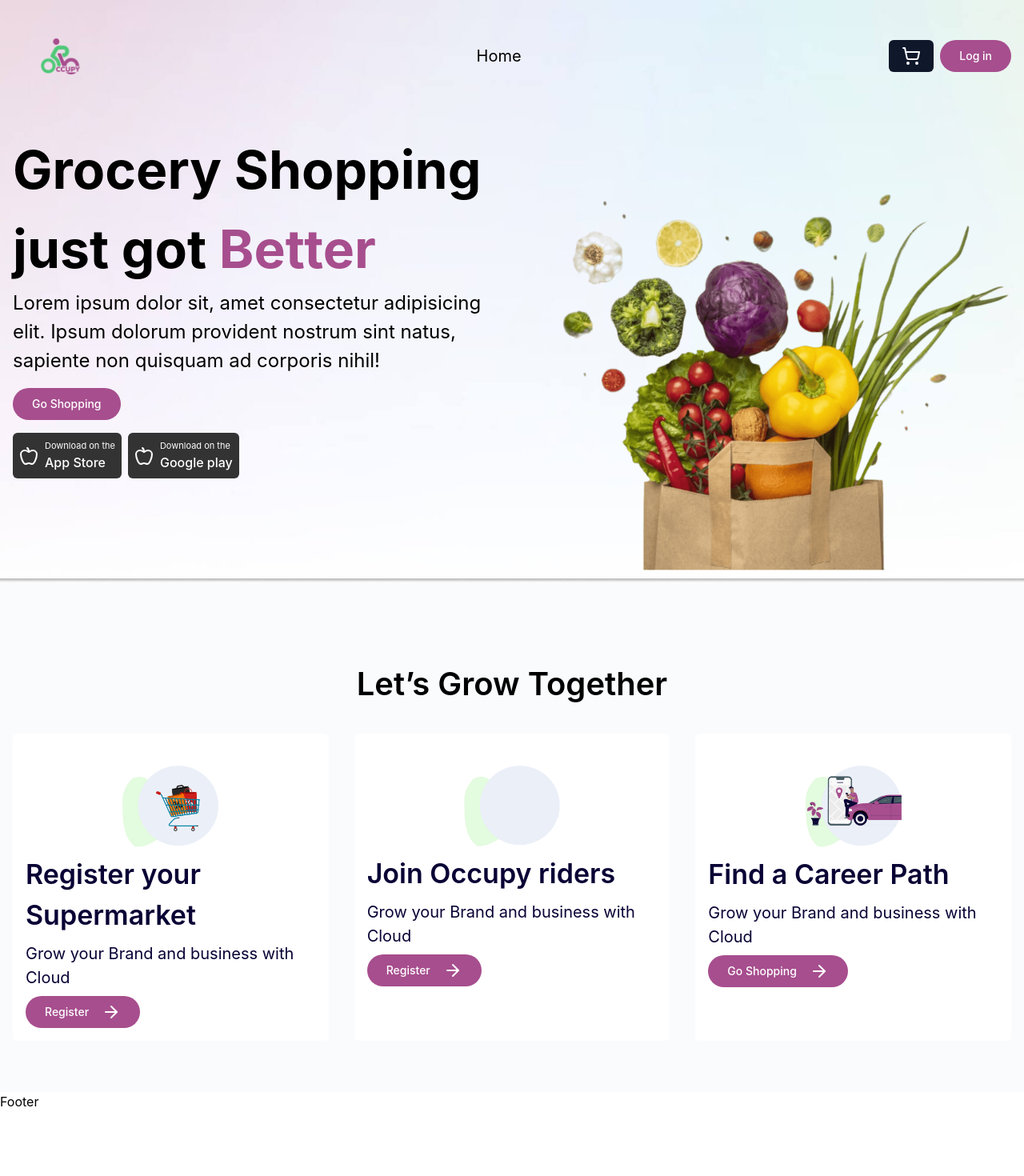
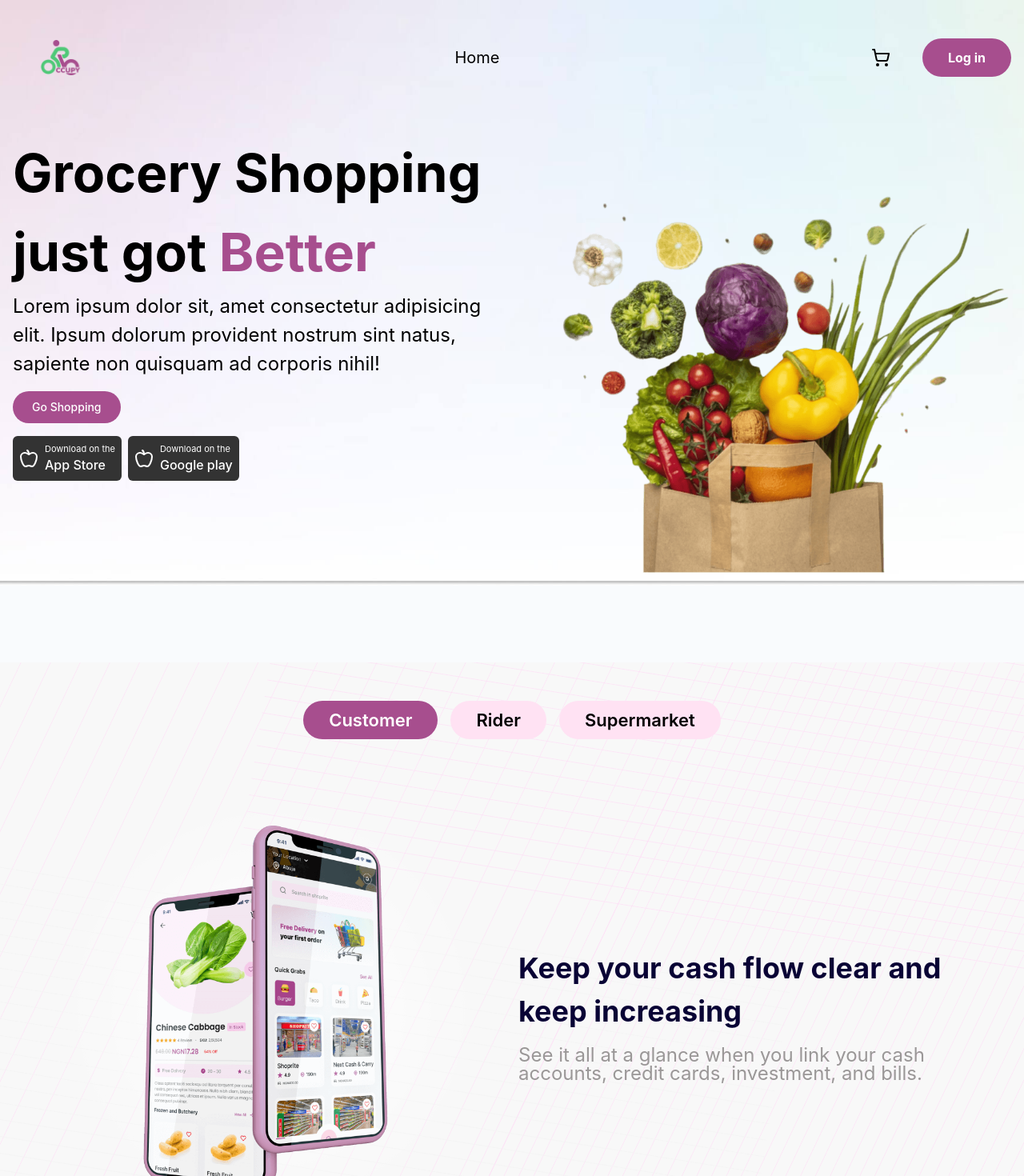
Before and after one commit to Ocuppy/occupyWeb, a Next.js app: page / in a window 1280 px wide. Shown: the top 1470 px of the page at 80% size. Before the commit the page ends 1389 px from the top, so only its background shows below. Built offline with nearby package versions, Linux system fonts and the light colour scheme.

Commit message:
feat: add mockup slider section to homepage

```diff
--- /dev/null
+++ b/src/components/views/website/MockupSlider.tsx
@@ -0,0 +1,88 @@
+import CustomerMockup from "@/assets/images/customer-mockup.png";
+import RiderMockup from "@/assets/images/rider-mockup.png";
+import SupermarketMockup from "@/assets/images/supermarket-mockup.png";
+import Container from "@/components/shared/Container";
+import { Button } from "@/components/ui/button";
+import Image, { StaticImageData } from "next/image";
+import { useState } from "react";
+
+interface MockupItem {
+  image: StaticImageData;
+  title: string;
+  description: string;
+}
+
+const mockupData: Record<string, MockupItem> = {
+  customer: {
+    image: CustomerMockup,
+    title: "Keep your cash flow clear and keep increasing",
+    description:
+      "See it all at a glance when you link your cash accounts, credit cards, investment, and bills.",
+  },
+  rider: {
+    image: RiderMockup,
+    title: "Keep your cash flow clear and keep increasing",
+    description:
+      "See it all at a glance when you link your cash accounts, credit cards, investment, and bills.",
+  },
+  supermarket: {
+    image: SupermarketMockup,
+    title: "Keep your cash flow clear and keep increasing",
+    description:
+      "See it all at a glance when you link your cash accounts, credit cards, investment, and bills.",
+  },
+};
+
+const MockupSlider = () => {
+  const TabHeads = Object.keys(mockupData);
+  const [currentTab, setCurrentTab] = useState("customer");
+  const mockupObj = mockupData[currentTab];
+
+  return (
+    <Container
+      style={{
+        backgroundImage: `url(/mockup-bg.svg)`,
+        backgroundRepeat: "no-repeat",
+        backgroundSize: "cover",
+        backgroundPosition: "top",
+      }}
+      className="mt-24 w-full mx-auto"
+    >
+      <>
+        <div className="w-fit mx-auto flex flex-wrap gap-4">
+          {TabHeads.map((tab) => (
+            <Button
+              onClick={() => {
+                console.log(tab);
+                setCurrentTab(tab);
+              }}
+              key={tab}
+              value={tab}
+              className={`capitalize rounded-full px-8 py-6 font-semibold text-[16px] md:text-[22px] ${
+                currentTab === tab
+                  ? "bg-occupy-primary text-white hover:bg-occupy-primary hover:text-white"
+                  : "bg-[#FFE2F3] text-black hover:bg-[#FFE2F3] hover:opacity-90"
+              }`}
+              variant={"ghost"}
+            >
+              {tab}
+            </Button>
+          ))}
+        </div>
+        <div className="grid pb-12 md:pb-0 md:grid-cols-2 mt-8 gap-4 items-center">
+          <Image src={mockupObj.image} alt={"mockup-image"} />
+          <div className="w-full md:w-[90%]">
+            <p className="text-[#090335] text-[36px] mb-4 font-bold">
+              {mockupObj.title}
+            </p>
+            <p className="text-[#9A9797] leading-[97%] text-[24px]">
+              {mockupObj.description}
+            </p>
+          </div>
+        </div>
+      </>
+    </Container>
+  );
+};
+
+export default MockupSlider;
--- a/src/components/website-layout/Layout.tsx
+++ b/src/components/website-layout/Layout.tsx
@@ -6,13 +6,13 @@ import Container from "@/components/shared/Container";
 
 const Layout = ({ children }: { children: ReactNode }) => {
   return (
-    <div>
+    <div className="bg-[#F9FBFD]">
       <Container
         style={{
           backgroundImage: `url(/header-bg.jpg)`,
           backgroundRepeat: "no-repeat",
           backgroundSize: "cover",
-          backgroundPosition: "bottom",
+          backgroundPosition: "top",
         }}
       >
         <Navbar />
--- a/src/components/website-layout/Navbar.tsx
+++ b/src/components/website-layout/Navbar.tsx
@@ -20,10 +20,15 @@ const Navbar = () => {
           Home
         </Link>
         <Flex>
-          <IconButton onClick={() => {}} Icon={ShoppingCartIcon} />
+          <IconButton
+            variant={"ghost"}
+            onClick={() => {}}
+            Icon={ShoppingCartIcon}
+            className="rounded-full px-8 py-6 "
+          />
           <Button
             onClick={() => Router.push("/login")}
-            className="bg-occupy-primary px-6 text-white rounded-full"
+            className="bg-occupy-primary px-8 py-6  text-white font-bold text-[16px] rounded-full"
           >
             Log in
           </Button>
--- a/src/pages/index.tsx
+++ b/src/pages/index.tsx
@@ -3,10 +3,12 @@ import type { ReactElement } from "react";
 import type { NextPageWithLayout } from "./_app";
 import Layout from "@/components/website-layout/Layout";
 import LetsGrowTogether from "@/components/views/website/LetsGrowTogether";
+import MockupSlider from "@/components/views/website/MockupSlider";
 
 const Page: NextPageWithLayout = () => {
   return (
     <>
+      <MockupSlider />
       <LetsGrowTogether />
     </>
   );
```
